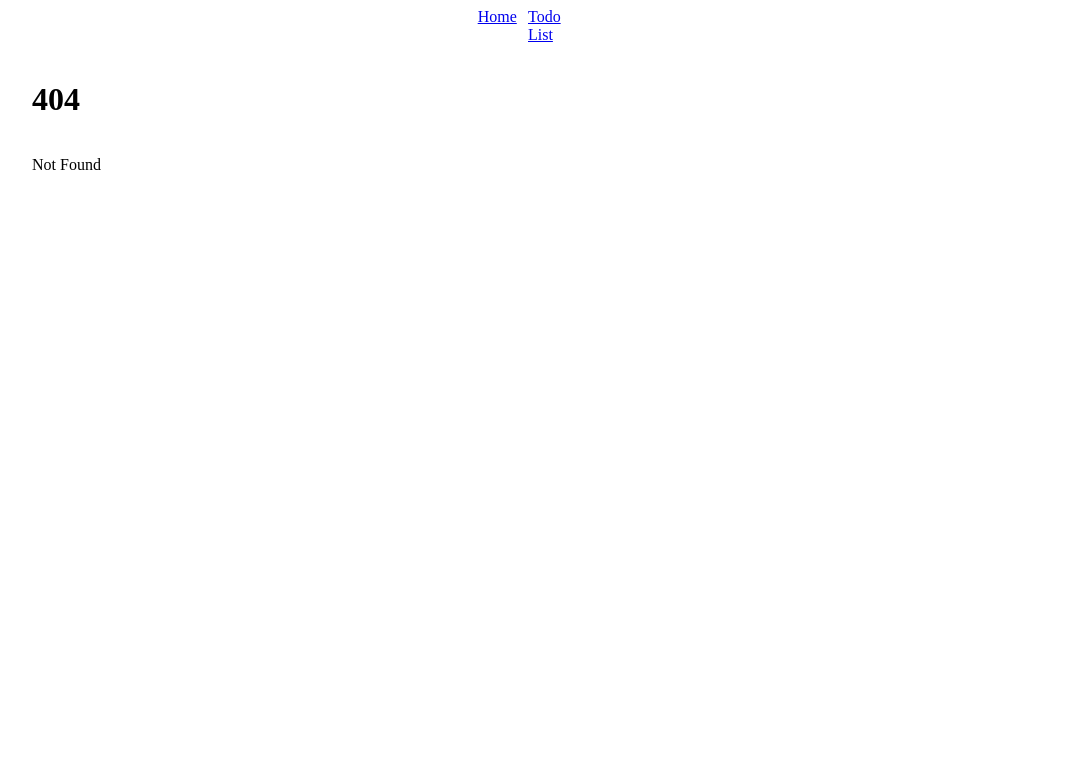
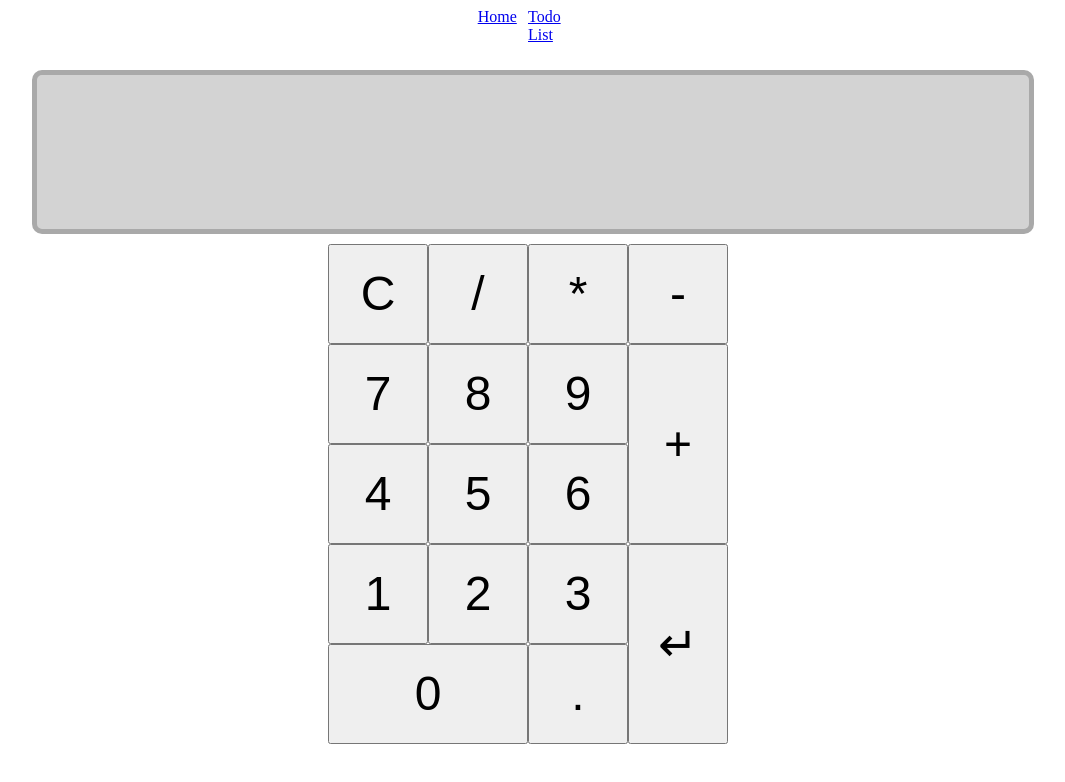
Before and after one commit to camzach/learning-svelte, a SvelteKit app: page /calculator in a window 1280 px wide. Before the commit this address had no page. Shown: the top 782 px of the page, without its empty margins (112-1177 px from the left). Built offline with nearby package versions, Linux system fonts and the light colour scheme.

Commit message:
calculator

```diff
--- /dev/null
+++ b/src/routes/calculator/+page.svelte
@@ -0,0 +1,63 @@
+<script lang="ts">
+	let expression = '';
+	function buttonPress(char: string) {
+		return () => (expression += char);
+	}
+	function evaluate() {
+		expression = eval(expression).toString();
+	}
+</script>
+
+<div class="display">
+	{expression}
+</div>
+<div class="buttons">
+	<button on:click={() => (expression = '')}>C</button>
+	<button on:click={buttonPress(' / ')}>/</button>
+	<button on:click={buttonPress(' * ')}>*</button>
+	<button on:click={buttonPress(' - ')}>-</button>
+	<button on:click={buttonPress('7')}>7</button>
+	<button on:click={buttonPress('8')}>8</button>
+	<button on:click={buttonPress('9')}>9</button>
+	<button on:click={buttonPress(' + ')} class="tall">+</button>
+	<button on:click={buttonPress('4')}>4</button>
+	<button on:click={buttonPress('5')}>5</button>
+	<button on:click={buttonPress('6')}>6</button>
+	<button on:click={buttonPress('1')}>1</button>
+	<button on:click={buttonPress('2')}>2</button>
+	<button on:click={buttonPress('3')}>3</button>
+	<button on:click={evaluate} class="tall">↵</button>
+	<button on:click={buttonPress('0')} class="wide">0</button>
+	<button on:click={buttonPress('.')}>.</button>
+</div>
+
+<style>
+	.display {
+		margin-inline: auto;
+		font-size: 8em;
+		min-height: 1.2em;
+		overflow-x: scroll;
+		width: 100%;
+		text-align: center;
+		background-color: lightgray;
+		margin-block: 10px;
+		border-radius: 10px;
+		border: 5px solid darkgray;
+	}
+	.buttons {
+		display: grid;
+		grid-template-columns: repeat(4, 1fr);
+		aspect-ratio: 4/5;
+		width: 50vh;
+		margin-inline: auto;
+	}
+	.buttons button {
+		font-size: 3rem;
+	}
+	.tall {
+		grid-row: span 2;
+	}
+	.wide {
+		grid-column: span 2;
+	}
+</style>
--- a/src/routes/todo/card.svelte
+++ b/src/routes/todo/card.svelte
@@ -6,6 +6,7 @@
 	import check from './images/Check.svg';
 
 	export let todo: Todo;
+
 </script>
 
 <div
```
